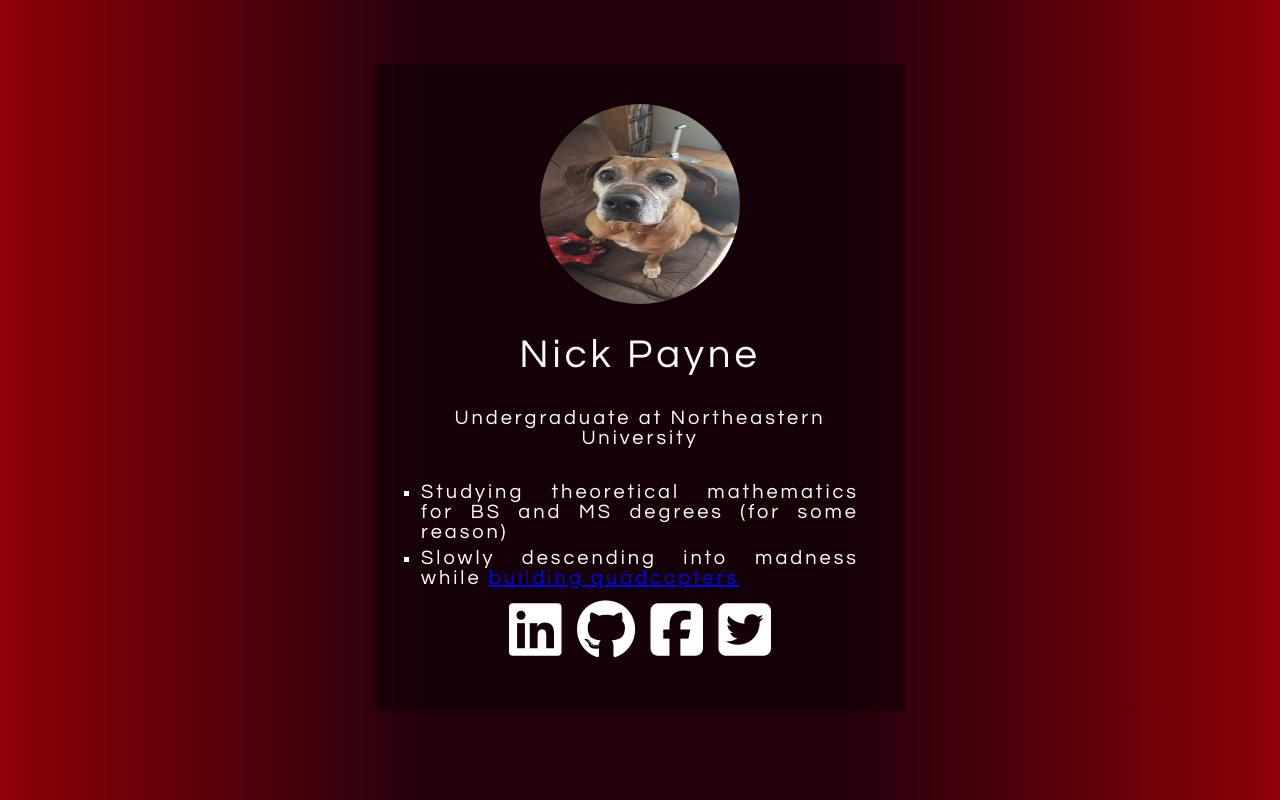
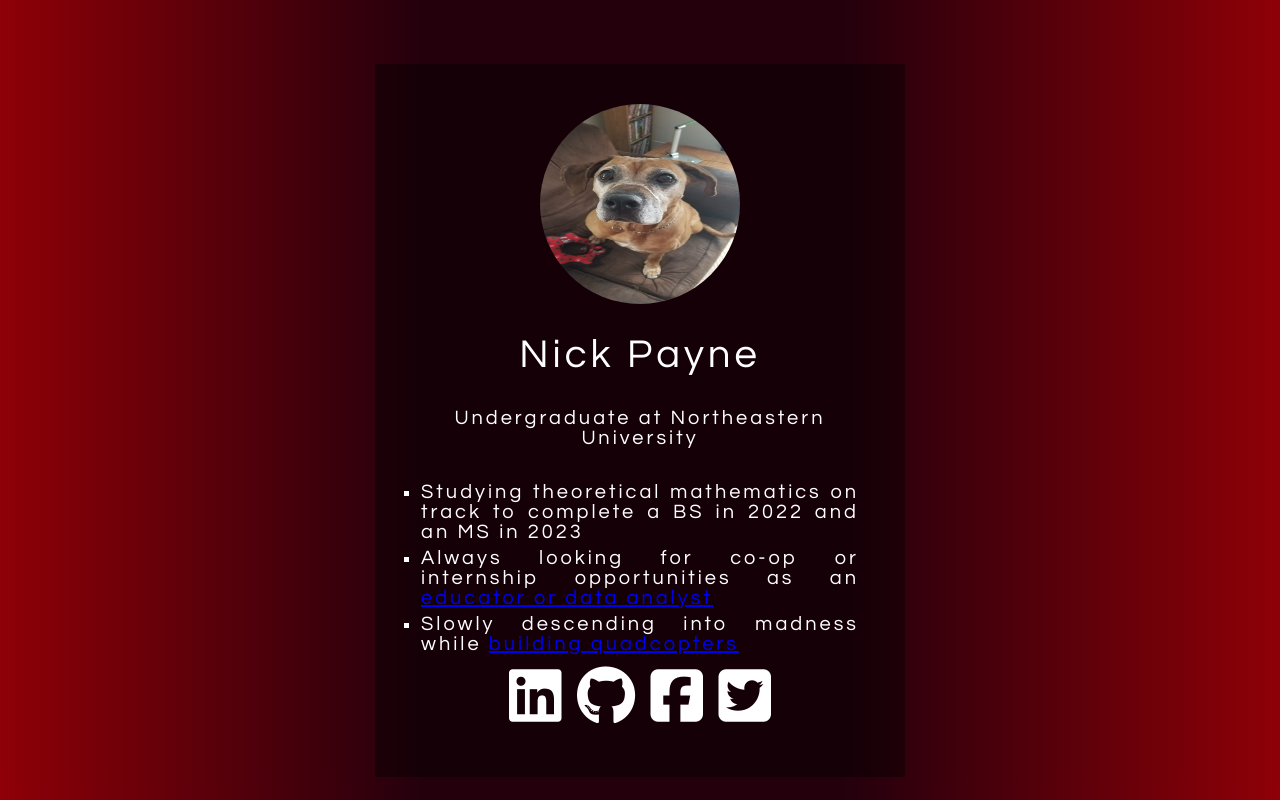
Before and after one commit to nipayne/nipayne.github.io, a plain HTML site: page index.html in a window 1280 px wide. Drawn offline with Linux system fonts and the light colour scheme.

Commit message:
added resume

```diff
--- a/index.html
+++ b/index.html
@@ -12,8 +12,10 @@
   <h1>Nick Payne</h1>
 <h5>Undergraduate at Northeastern University</h5>
 <ol>
-	<li>Studying theoretical mathematics for BS and MS degrees (for some reason)</li>
+	<li>Studying theoretical mathematics on track to complete a BS in 2022 and an MS in 2023 </li>
+	<li>Always looking for co-op or internship opportunities as an <a href="payne_resume.pdf">educator or data analyst</a></li>
 	<li>Slowly descending into madness while <a href="https://notnickpayne.blogspot.com/p/quadcopter-build.html">building quadcopters</a></li>
+
 
 </ol>
 <ul>
```
Also changed, not shown: 1 other file.
